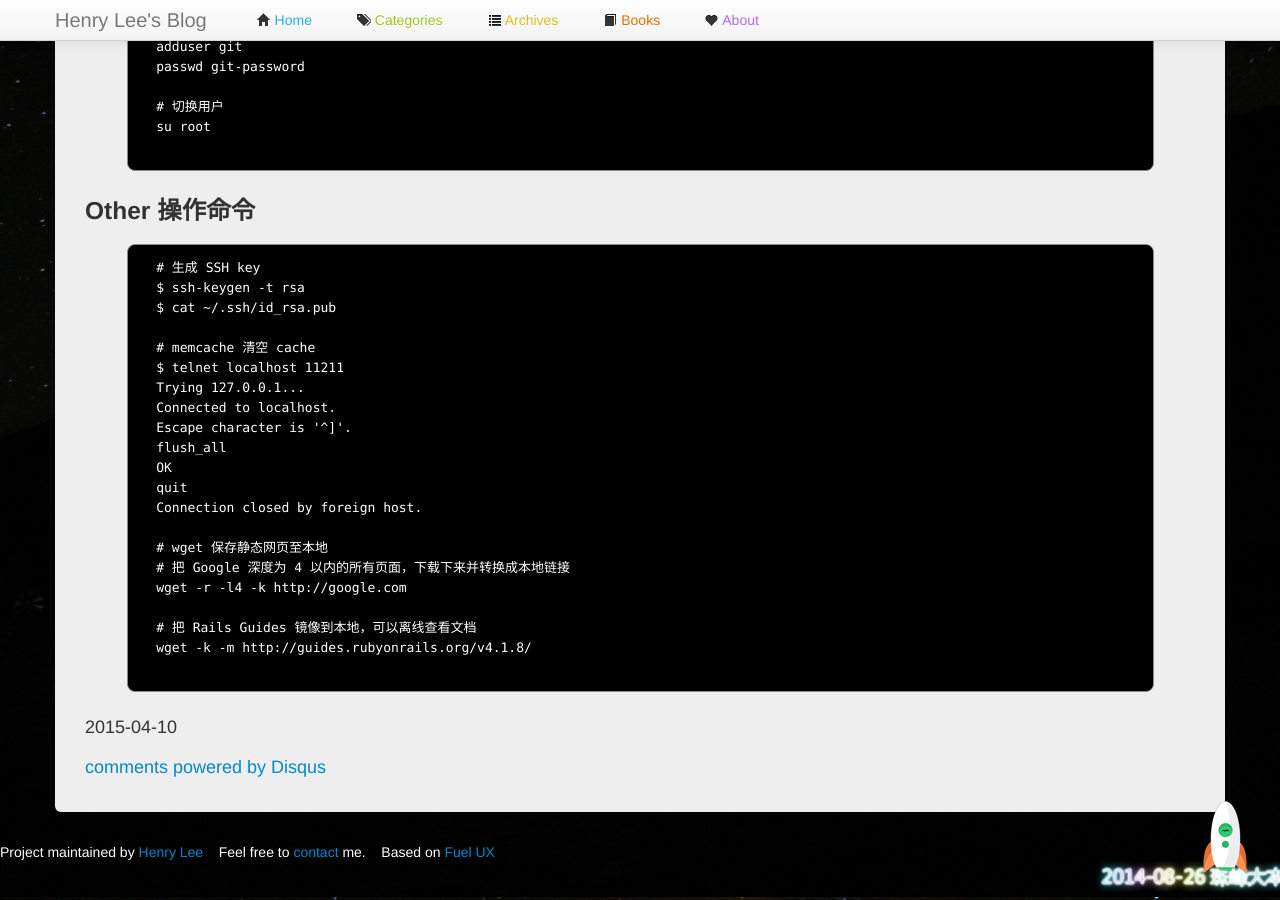
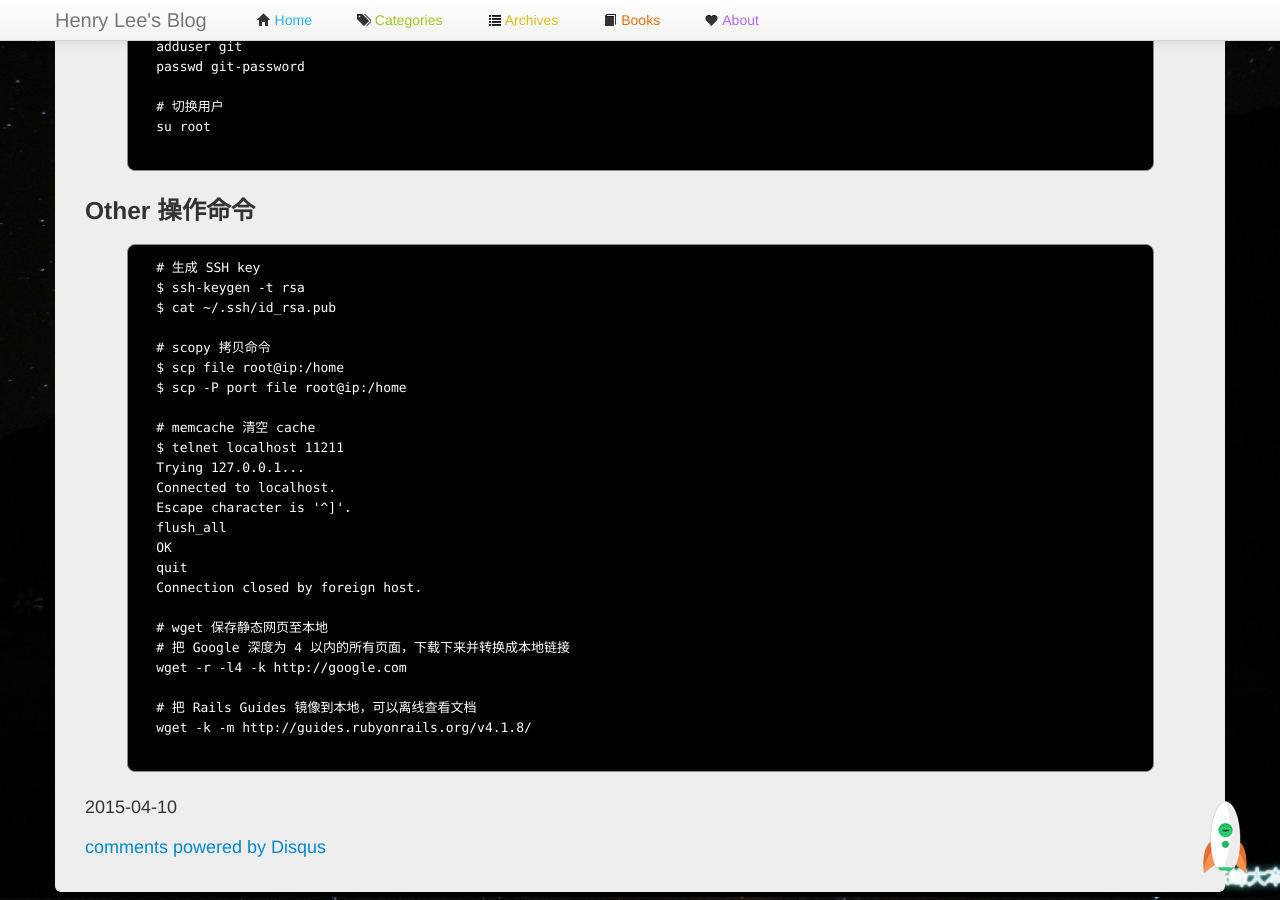
Before and after one commit to manageyp/manageyp.github.com, a Jekyll site: the page built from _posts/2015-04-10-useful-commands-for-linux-newbies.html, in a window 1280 px wide and 900 px high, scrolled down 1803 px. Built offline with Jekyll 4.4.1, drawn with Linux system fonts in a browser that asks for light colours; comment, search, counter and statistics services are not loaded.

Commit message:
[Change] add command line to linux and switches

```diff
--- a/_posts/2015-04-10-useful-commands-for-linux-newbies.html
+++ b/_posts/2015-04-10-useful-commands-for-linux-newbies.html
@@ -110,6 +110,10 @@ record_on: 2015-04-10
   $ ssh-keygen -t rsa
   $ cat ~/.ssh/id_rsa.pub
 
+  # scopy 拷贝命令
+  $ scp file root@ip:/home
+  $ scp -P port file root@ip:/home
+
   # memcache 清空 cache
   $ telnet localhost 11211
   Trying 127.0.0.1...
--- a/_posts/2015-10-03-ruijie-switches-configuration-commands.html
+++ b/_posts/2015-10-03-ruijie-switches-configuration-commands.html
@@ -81,6 +81,9 @@ RG-S6000系列交换机通过业界最先进的虚拟化技术可以大幅提高
   GigabitEthernet 0/2              down      1       Unknown  Unknown   copper
   GigabitEthernet 0/3              up        2       Full     1000M     copper
 
+  # 查看交换机内的路由信息
+  > show ip route
+
   # 查询当前配置信息
   > show running-config
 
```
